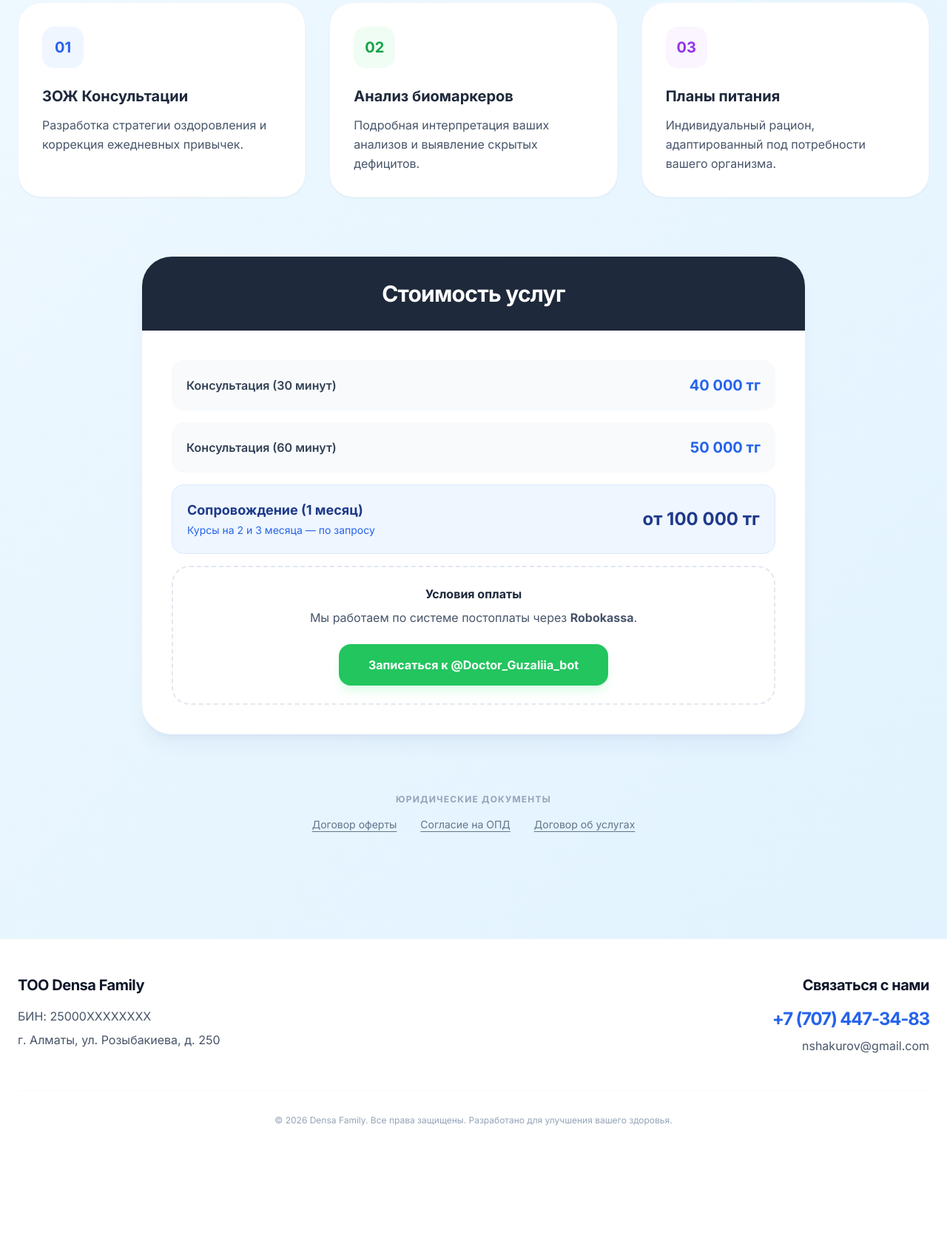
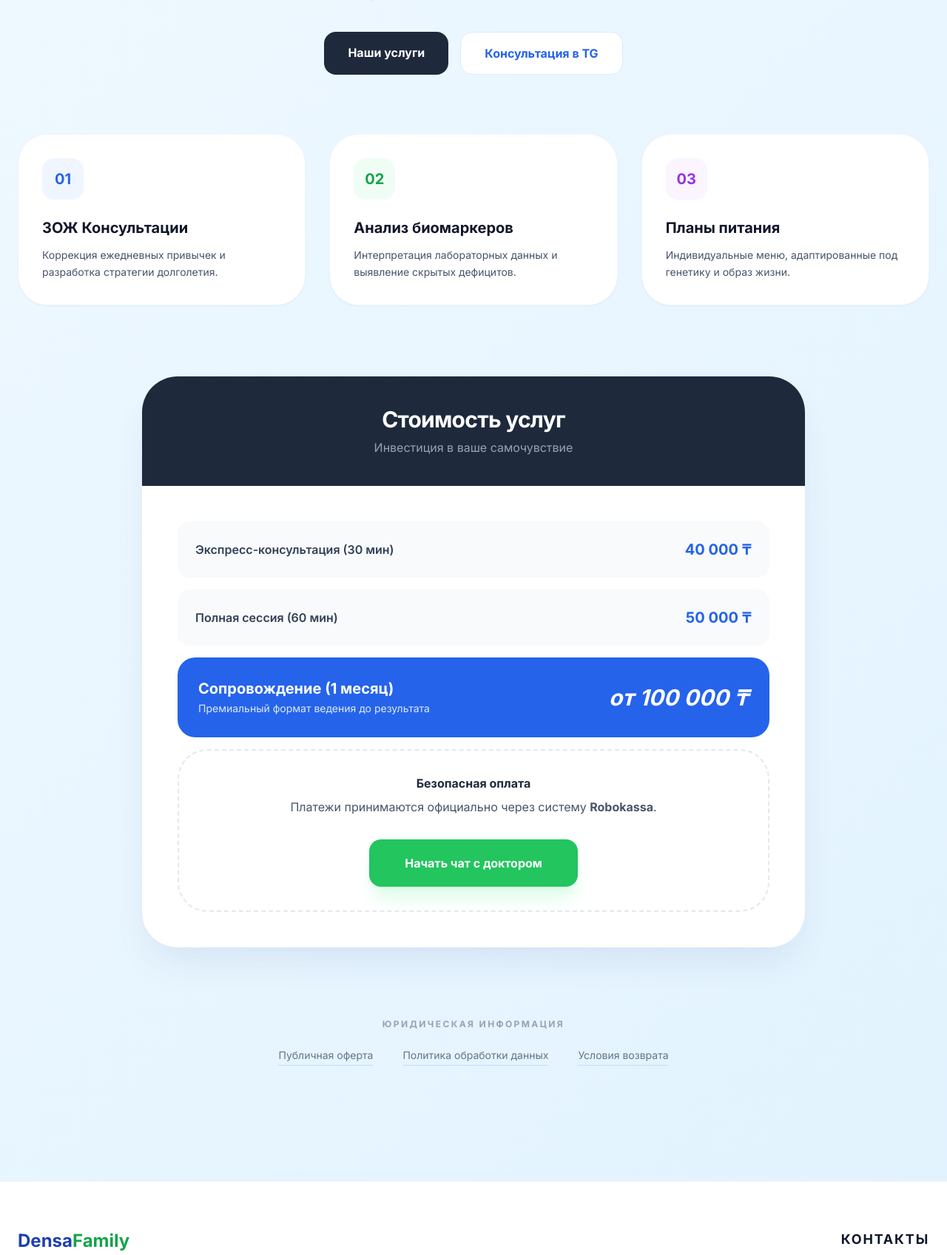
Before and after one commit to dshakurov2402-cmd/guzal, a plain HTML site: page index.html in a window 1280 px wide. Shown: the part 426-2123 px from the top of the page at 74% size. Before the commit the page ends 1997 px from the top, so only its background shows below. Drawn offline with nearby package versions, Linux system fonts and the light colour scheme.

Commit message:
Update index.html

```diff
--- a/index.html
+++ b/index.html
@@ -3,118 +3,148 @@
 <head>
     <meta charset="UTF-8">
     <meta name="viewport" content="width=device-width, initial-scale=1.0">
-    <title>Densa Family — Интегративная диетология</title>
-    <script src="https://cdn.tailwindcss.com"></script>
+
+    <title>Densa Family — Интегративная диетология и нутрициология в Алматы</title>
+    <meta name="description" content="Профессиональные консультации нутрициолога, анализ биомаркеров и разработка индивидуальных планов питания от Densa Family. Запишитесь на прием к доктору Гузалие Шакуровой.">
+    <meta name="keywords" content="диетолог Алматы, нутрициолог, Гузалия Шакурова, план питания, анализ анализов, ЗОЖ консультация">
+
+    <meta property="og:title" content="Densa Family — Здоровье всей семьи">
+    <meta property="og:description" content="Индивидуальные рационы и работа с дефицитами организма.">
+    <meta property="og:type" content="website">
+    <meta property="og:url" content="https://densa-family.kz"> <script src="https://cdn.tailwindcss.com"></script>
     <link href="https://fonts.googleapis.com/css2?family=Inter:wght@300;400;600;700&display=swap" rel="stylesheet">
+
     <style>
-        body { font-family: 'Inter', sans-serif; }
+        body { font-family: 'Inter', sans-serif; scroll-behavior: smooth; }
         .glass { background: rgba(255, 255, 255, 0.95); backdrop-filter: blur(10px); }
         .bg-medical { background: linear-gradient(135deg, #f0f9ff 0%, #e0f2fe 100%); }
-        .service-card:hover { transform: translateY(-5px); transition: all 0.3s ease; }
+        .service-card { transition: all 0.3s cubic-bezier(0.4, 0, 0.2, 1); }
+        .service-card:hover { transform: translateY(-8px); shadow: 0 20px 25px -5px rgb(0 0 0 / 0.1); }
+        /* Плавное появление контента */
+        .fade-in { animation: fadeIn 0.8s ease-out; }
+        @keyframes fadeIn {
+            from { opacity: 0; transform: translateY(20px); }
+            to { opacity: 1; transform: translateY(0); }
+        }
     </style>
 </head>
-<body class="bg-medical min-h-screen">
+<body class="bg-medical min-h-screen text-slate-900">
 
     <header class="glass sticky top-0 z-50 border-b border-blue-100">
         <div class="container mx-auto px-6 py-4 flex justify-between items-center">
             <div class="text-2xl font-bold text-blue-800 tracking-tight">
                 Densa<span class="text-green-600">Family</span>
             </div>
-            <a href="https://t.me/Doctor_Guzaliia_bot" class="bg-blue-600 text-white px-5 py-2 rounded-xl hover:bg-blue-700 transition font-medium text-sm md:text-base">
+            <nav class="hidden md:flex space-x-6 text-sm font-medium text-slate-600">
+                <a href="#services" class="hover:text-blue-600 transition">Услуги</a>
+                <a href="#prices" class="hover:text-blue-600 transition">Цены</a>
+                <a href="#contacts" class="hover:text-blue-600 transition">Контакты</a>
+            </nav>
+            <a href="https://t.me/Doctor_Guzaliia_bot" target="_blank" rel="noopener noreferrer"
+               class="bg-blue-600 text-white px-6 py-2.5 rounded-xl hover:bg-blue-700 transition shadow-lg shadow-blue-200 font-semibold text-sm">
                 Записаться
             </a>
         </div>
     </header>
 
-    <main class="container mx-auto px-6 py-10 md:py-16">
-        <section class="text-center mb-16">
-            <h1 class="text-4xl md:text-6xl font-extrabold text-slate-800 mb-6 leading-tight">
+    <main class="container mx-auto px-6 py-12 md:py-20">
+        <section class="text-center mb-20 fade-in">
+            <span class="inline-block px-4 py-1.5 mb-6 text-xs font-bold tracking-widest text-blue-600 uppercase bg-blue-50 rounded-full">Интегративный подход</span>
+            <h1 class="text-4xl md:text-7xl font-extrabold text-slate-800 mb-6 leading-tight">
                 Здоровье всей семьи <br class="hidden md:block"> в надежных руках
             </h1>
-            <p class="text-lg text-slate-600 max-w-2xl mx-auto mb-8">
-                Профессиональные консультации, глубокая работа с анализами и составление индивидуальных рационов питания для долгой и активной жизни.
+            <p class="text-lg md:text-xl text-slate-600 max-w-2xl mx-auto mb-10 leading-relaxed">
+                Профессиональные консультации, глубокая работа с анализами и индивидуальные рационы для долгой жизни.
             </p>
+            <div class="flex flex-col md:flex-row justify-center gap-4">
+                <a href="#services" class="px-8 py-4 bg-slate-800 text-white rounded-2xl font-bold hover:bg-slate-700 transition">Наши услуги</a>
+                <a href="https://t.me/Doctor_Guzaliia_bot" class="px-8 py-4 bg-white text-blue-600 border border-blue-100 rounded-2xl font-bold hover:bg-blue-50 transition">Консультация в TG</a>
+            </div>
         </section>
 
-        <div class="grid md:grid-cols-3 gap-8 mb-20">
-            <div class="service-card bg-white p-8 rounded-[2rem] shadow-sm border border-blue-50">
+        <section id="services" class="grid md:grid-cols-3 gap-8 mb-24">
+            <div class="service-card bg-white p-8 rounded-[2.5rem] shadow-sm border border-blue-50">
                 <div class="w-14 h-14 bg-blue-50 rounded-2xl flex items-center justify-center text-blue-600 mb-6 text-xl font-bold">01</div>
-                <h3 class="text-xl font-bold text-slate-800 mb-3">ЗОЖ Консультации</h3>
-                <p class="text-slate-600 leading-relaxed">Разработка стратегии оздоровления и коррекция ежедневных привычек.</p>
+                <h3 class="text-xl font-bold mb-3">ЗОЖ Консультации</h3>
+                <p class="text-slate-600 leading-relaxed text-sm">Коррекция ежедневных привычек и разработка стратегии долголетия.</p>
             </div>
-            <div class="service-card bg-white p-8 rounded-[2rem] shadow-sm border border-blue-50">
+            <div class="service-card bg-white p-8 rounded-[2.5rem] shadow-sm border border-blue-50">
                 <div class="w-14 h-14 bg-green-50 rounded-2xl flex items-center justify-center text-green-600 mb-6 text-xl font-bold">02</div>
-                <h3 class="text-xl font-bold text-slate-800 mb-3">Анализ биомаркеров</h3>
-                <p class="text-slate-600 leading-relaxed">Подробная интерпретация ваших анализов и выявление скрытых дефицитов.</p>
+                <h3 class="text-xl font-bold mb-3">Анализ биомаркеров</h3>
+                <p class="text-slate-600 leading-relaxed text-sm">Интерпретация лабораторных данных и выявление скрытых дефицитов.</p>
             </div>
-            <div class="service-card bg-white p-8 rounded-[2rem] shadow-sm border border-blue-50">
+            <div class="service-card bg-white p-8 rounded-[2.5rem] shadow-sm border border-blue-50">
                 <div class="w-14 h-14 bg-purple-50 rounded-2xl flex items-center justify-center text-purple-600 mb-6 text-xl font-bold">03</div>
-                <h3 class="text-xl font-bold text-slate-800 mb-3">Планы питания</h3>
-                <p class="text-slate-600 leading-relaxed">Индивидуальный рацион, адаптированный под потребности вашего организма.</p>
+                <h3 class="text-xl font-bold mb-3">Планы питания</h3>
+                <p class="text-slate-600 leading-relaxed text-sm">Индивидуальные меню, адаптированные под генетику и образ жизни.</p>
             </div>
-        </div>
+        </section>
 
-        <section class="max-w-4xl mx-auto bg-white rounded-[2.5rem] shadow-xl shadow-blue-900/5 overflow-hidden mb-20">
-            <div class="bg-slate-800 p-8 text-white text-center">
+        <section id="prices" class="max-w-4xl mx-auto bg-white rounded-[3rem] shadow-2xl shadow-blue-900/10 overflow-hidden mb-24">
+            <div class="bg-slate-800 p-10 text-white text-center">
                 <h2 class="text-3xl font-bold tracking-tight">Стоимость услуг</h2>
+                <p class="text-slate-400 mt-2">Инвестиция в ваше самочувствие</p>
             </div>
-            <div class="p-6 md:p-10 space-y-4">
-                <div class="flex justify-between items-center p-5 bg-slate-50 rounded-2xl">
-                    <span class="font-semibold text-slate-700">Консультация (30 минут)</span>
-                    <span class="text-xl font-bold text-blue-600">40 000 тг</span>
+            <div class="p-8 md:p-12 space-y-4">
+                <div class="group flex justify-between items-center p-6 bg-slate-50 rounded-2xl hover:bg-blue-50 transition">
+                    <span class="font-semibold text-slate-700">Экспресс-консультация (30 мин)</span>
+                    <span class="text-xl font-bold text-blue-600">40 000 ₸</span>
                 </div>
-                <div class="flex justify-between items-center p-5 bg-slate-50 rounded-2xl">
-                    <span class="font-semibold text-slate-700">Консультация (60 минут)</span>
-                    <span class="text-xl font-bold text-blue-600">50 000 тг</span>
+                <div class="group flex justify-between items-center p-6 bg-slate-50 rounded-2xl hover:bg-blue-50 transition">
+                    <span class="font-semibold text-slate-700">Полная сессия (60 мин)</span>
+                    <span class="text-xl font-bold text-blue-600">50 000 ₸</span>
                 </div>
-                <div class="flex flex-col md:flex-row justify-between md:items-center p-5 bg-blue-50 rounded-2xl border border-blue-100 gap-4">
+                <div class="flex flex-col md:flex-row justify-between md:items-center p-7 bg-blue-600 rounded-3xl text-white gap-4">
                     <div>
-                        <span class="font-bold text-lg text-blue-900 block">Сопровождение (1 месяц)</span>
-                        <span class="text-sm text-blue-600 font-medium">Курсы на 2 и 3 месяца — по запросу</span>
+                        <span class="font-bold text-xl block">Сопровождение (1 месяц)</span>
+                        <span class="text-blue-100 text-sm">Премиальный формат ведения до результата</span>
                     </div>
-                    <span class="text-2xl font-black text-blue-900">от 100 000 тг</span>
+                    <span class="text-3xl font-black italic">от 100 000 ₸</span>
                 </div>
 
-                <div class="mt-10 p-6 border-2 border-dashed border-slate-200 rounded-3xl text-center">
-                    <h4 class="font-bold text-slate-800 mb-2">Условия оплаты</h4>
-                    <p class="text-slate-600 mb-6">Мы работаем по системе постоплаты через <strong>Robokassa</strong>.</p>
-                    <a href="https://t.me/Doctor_Guzaliia_bot" class="inline-flex items-center justify-center bg-green-500 hover:bg-green-600 text-white font-bold py-4 px-10 rounded-2xl transition-all shadow-lg shadow-green-100 w-full md:w-auto">
-                        Записаться к @Doctor_Guzaliia_bot
+                <div class="mt-12 p-8 border-2 border-dashed border-slate-200 rounded-[2.5rem] text-center">
+                    <h4 class="font-bold text-slate-800 mb-2">Безопасная оплата</h4>
+                    <p class="text-slate-600 mb-8">Платежи принимаются официально через систему <strong>Robokassa</strong>.</p>
+                    <a href="https://t.me/Doctor_Guzaliia_bot" class="inline-flex items-center justify-center bg-green-500 hover:bg-green-600 text-white font-bold py-5 px-12 rounded-2xl transition-all shadow-xl shadow-green-100 w-full md:w-auto transform hover:scale-105">
+                        Начать чат с доктором
                     </a>
                 </div>
             </div>
         </section>
 
-        <section class="flex flex-col items-center gap-4 mb-20">
-            <span class="text-xs font-bold text-slate-400 uppercase tracking-widest">Юридические документы</span>
-            <div class="flex flex-wrap justify-center gap-x-8 gap-y-2 text-sm">
-                <a href="https://personal-data-docs.vercel.app/dogovor.html" class="text-slate-500 hover:text-blue-600 transition underline underline-offset-4">Договор оферты</a>
-                <a href="https://personal-data-docs.vercel.app/dogovor.html" class="text-slate-500 hover:text-blue-600 transition underline underline-offset-4">Согласие на ОПД</a>
-                <a href="https://personal-data-docs.vercel.app/dogovor.html" class="text-slate-500 hover:text-blue-600 transition underline underline-offset-4">Договор об услугах</a>
+        <section class="flex flex-col items-center gap-6 mb-20">
+            <span class="text-xs font-black text-slate-400 uppercase tracking-[0.2em]">Юридическая информация</span>
+            <div class="flex flex-wrap justify-center gap-x-10 gap-y-3 text-sm font-medium">
+                <a href="https://personal-data-docs.vercel.app/dogovor.html" target="_blank" class="text-slate-500 hover:text-blue-600 transition decoration-blue-200 underline underline-offset-8">Публичная оферта</a>
+                <a href="https://personal-data-docs.vercel.app/dogovor.html" target="_blank" class="text-slate-500 hover:text-blue-600 transition decoration-blue-200 underline underline-offset-8">Политика обработки данных</a>
+                <a href="https://personal-data-docs.vercel.app/dogovor.html" target="_blank" class="text-slate-500 hover:text-blue-600 transition decoration-blue-200 underline underline-offset-8">Условия возврата</a>
             </div>
         </section>
     </main>
 
-    <footer class="bg-white border-t border-slate-100 py-12">
+    <footer id="contacts" class="bg-white border-t border-slate-100 py-16">
         <div class="container mx-auto px-6">
-            <div class="grid md:grid-cols-2 gap-10 items-start">
+            <div class="grid md:grid-cols-2 gap-16 items-start">
                 <div>
-                    <h3 class="text-xl font-bold text-slate-900 mb-4 tracking-tight">ТОО Densa Family</h3>
-                    <div class="space-y-2 text-slate-600">
-                        <p class="flex items-center gap-2">БИН: 25000XXXXXXXX</p>
-                        <p>г. Алматы, ул. Розыбакиева, д. 250</p>
+                    <div class="text-2xl font-bold text-blue-800 mb-6">Densa<span class="text-green-600">Family</span></div>
+                    <div class="space-y-4 text-slate-600">
+                        <p class="flex items-center gap-3 font-medium italic">ТОО Densa Family</p>
+                        <p class="flex items-center gap-3">БИН: 25000XXXXXXXX</p>
+                        <p class="flex items-center gap-3">г. Алматы, ул. Розыбакиева, д. 250</p>
                     </div>
                 </div>
                 <div class="md:text-right">
-                    <h3 class="text-xl font-bold text-slate-900 mb-4 tracking-tight">Связаться с нами</h3>
-                    <div class="space-y-2 text-slate-600">
-                        <p class="text-2xl font-bold text-blue-600 tracking-tighter">+7 (707) 447-34-83</p>
-                        <p>nshakurov@gmail.com</p>
+                    <h3 class="text-lg font-bold text-slate-900 mb-6 uppercase tracking-widest">Контакты</h3>
+                    <div class="space-y-4">
+                        <a href="tel:+77074473483" class="text-3xl font-black text-blue-600 block hover:text-blue-700 transition tracking-tighter">+7 (707) 447-34-83</a>
+                        <a href="mailto:nshakurov@gmail.com" class="text-lg text-slate-600 hover:text-blue-600 transition underline underline-offset-4">nshakurov@gmail.com</a>
                     </div>
                 </div>
             </div>
-            <div class="mt-12 pt-8 border-t border-slate-50 text-center text-xs text-slate-400 font-medium">
-                &copy; 2026 Densa Family. Все права защищены. Разработано для улучшения вашего здоровья.
+            <div class="mt-20 pt-8 border-t border-slate-50 text-center">
+                <p class="text-xs text-slate-400 font-bold tracking-widest uppercase">
+                    &copy; 2026 Densa Family. Будьте здоровы.
+                </p>
             </div>
         </div>
     </footer>
```
